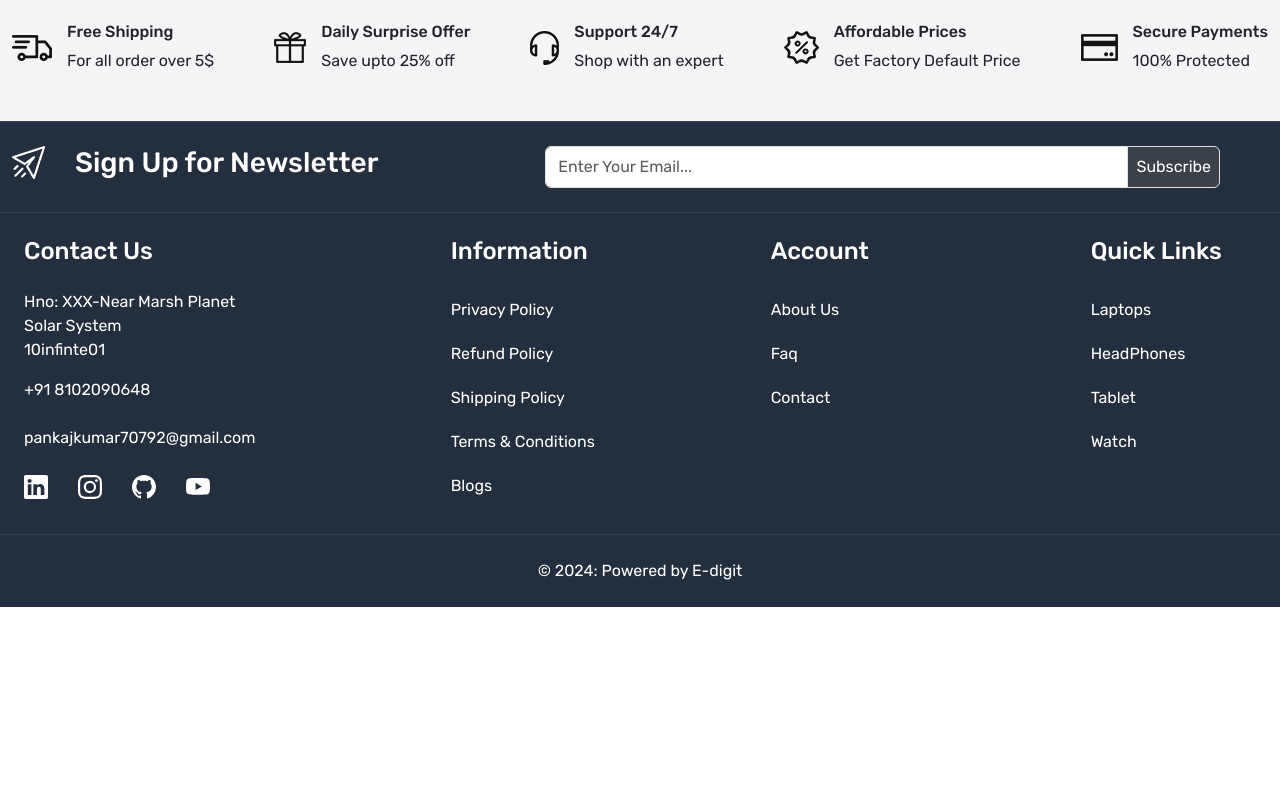
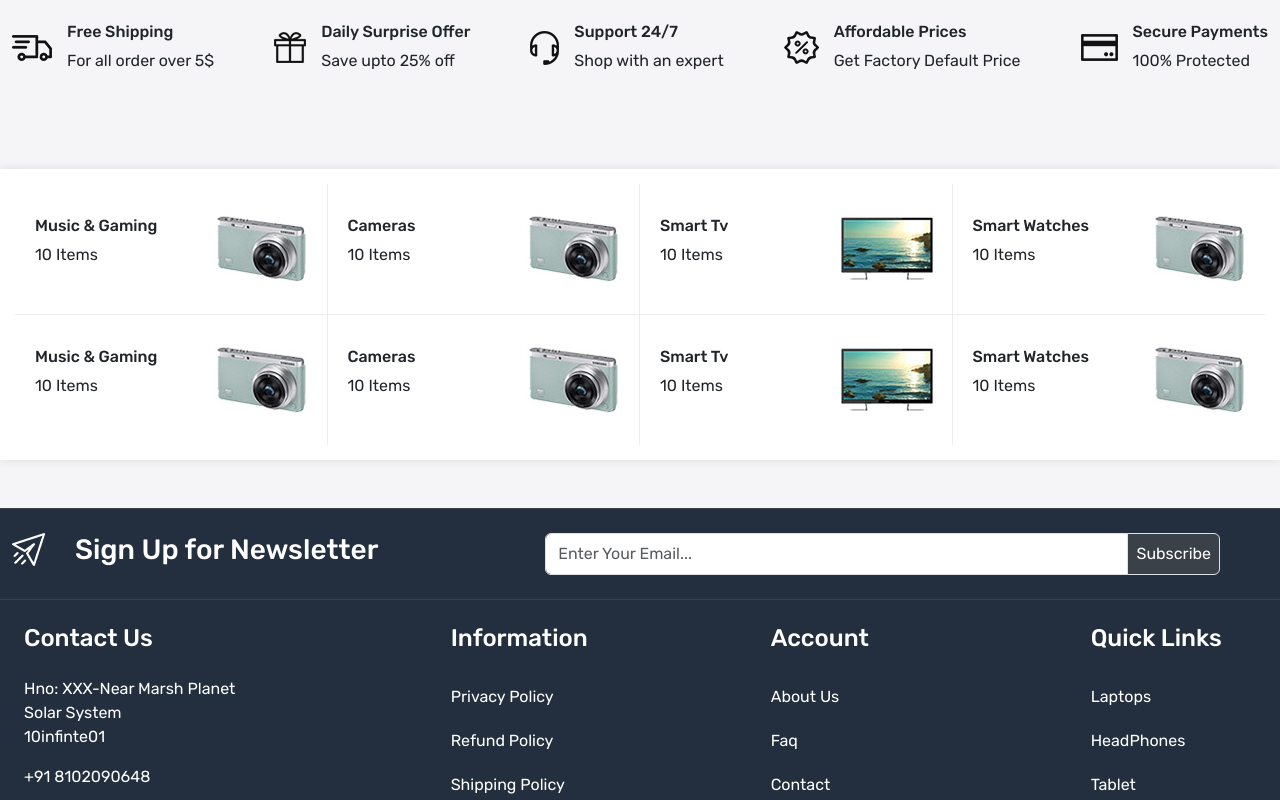
Before and after one commit to Pankaj-krCP/ecommerce-fe, a React (Create React App) app: page / in a window 1280 px wide. Shown: the part 720-1520 px from the top of the page. Before the commit the page ends 1327 px from the top, so only its background shows below. Built offline with nearby package versions, Linux system fonts and the light colour scheme.

Commit message:
categories section home page

```diff
--- a/src/App.css
+++ b/src/App.css
@@ -11,6 +11,7 @@
   --color-232f3e: #232f3e;
   --color-bf4800: #bf4800;
   --color-f5f5f7: #f5f5f7;
+  --color-ededed: #ededed;
 }
 
 body {
@@ -190,4 +191,37 @@ footer .input-group-text {
   background-color: var(--color-f5f5f7);
 }
 /* home-wrapper 2 ends here */
+/* categories section */
+.categories {
+  background-color: white;
+  box-shadow: 0 0 10px #0000001a;
+  padding: 15px;
+}
+.categories > div {
+  width: 25%;
+  padding: 10px 10px 10px 20px;
+}
+
+.categories > div > div {
+  width: 60%;
+}
+.categories > div:nth-child(1),
+.categories > div:nth-child(2),
+.categories > div:nth-child(3),
+.categories > div:nth-child(4) {
+  border-bottom: 1px solid var(--color-ededed);
+}
+
+.categories > div:nth-child(1),
+.categories > div:nth-child(2),
+.categories > div:nth-child(3) {
+  border-right: 1px solid var(--color-ededed);
+}
+
+.categories > div:nth-child(5),
+.categories > div:nth-child(6),
+.categories > div:nth-child(7) {
+  border-right: 1px solid var(--color-ededed);
+}
+/* categories section ends here */
 /* Home Page Ends Here */
--- a/src/componenets/Footer.js
+++ b/src/componenets/Footer.js
@@ -56,17 +56,17 @@ const Footer = () => {
                 pankajkumar70792@gmail.com
               </a>
               <div className="social_icon d-flex align-items-center gap-30 mt-4">
-                <a href="" alt="social icon">
-                  <BsLinkedin className="text-white fs-4" />
+                <a href="#" className="text-white" alt="social icon">
+                  <BsLinkedin className="fs-4" />
                 </a>
-                <a href="" alt="social icon">
-                  <BsInstagram className="text-white fs-4" />
+                <a href="#" className="text-white" alt="social icon">
+                  <BsInstagram className="fs-4" />
                 </a>
-                <a href="" alt="social icon">
-                  <BsGithub className="text-white fs-4" />
+                <a href="#" className="text-white" alt="social icon">
+                  <BsGithub className="fs-4" />
                 </a>
-                <a href="" alt="social icon">
-                  <BsYoutube className="text-white fs-4" />
+                <a href="#" className="text-white" alt="social icon">
+                  <BsYoutube className="fs-4" />
                 </a>
               </div>
             </div>
--- a/src/pages/Home.js
+++ b/src/pages/Home.js
@@ -134,6 +134,72 @@ const Home = () => {
           </div>
         </div>
       </section>
+      <section className="home-wrapper-2 py-5">
+        <div className="conatiner-xxl">
+          <div className="row">
+            <div className="col-12">
+              <div className="categories d-flex flex-wrap justify-content-between align-items-center">
+                <div className="d-flex gap-30 align-items-center">
+                  <div>
+                    <h6>Music & Gaming</h6>
+                    <p>10 Items</p>
+                  </div>
+                  <img src="images/camera.jpg" alt="camera" />
+                </div>
+                <div className="d-flex gap-30 align-items-center">
+                  <div>
+                    <h6>Cameras</h6>
+                    <p>10 Items</p>
+                  </div>
+                  <img src="images/camera.jpg" alt="camera" />
+                </div>
+                <div className="d-flex gap-30 align-items-center">
+                  <div>
+                    <h6>Smart Tv</h6>
+                    <p>10 Items</p>
+                  </div>
+                  <img src="images/tv.jpg" alt="camera" />
+                </div>
+                <div className="d-flex gap-30 align-items-center">
+                  <div>
+                    <h6>Smart Watches</h6>
+                    <p>10 Items</p>
+                  </div>
+                  <img src="images/camera.jpg" alt="camera" />
+                </div>
+                <div className="d-flex gap-30 align-items-center">
+                  <div>
+                    <h6>Music & Gaming</h6>
+                    <p>10 Items</p>
+                  </div>
+                  <img src="images/camera.jpg" alt="camera" />
+                </div>
+                <div className="d-flex gap-30 align-items-center">
+                  <div>
+                    <h6>Cameras</h6>
+                    <p>10 Items</p>
+                  </div>
+                  <img src="images/camera.jpg" alt="camera" />
+                </div>
+                <div className="d-flex gap-30 align-items-center">
+                  <div>
+                    <h6>Smart Tv</h6>
+                    <p>10 Items</p>
+                  </div>
+                  <img src="images/tv.jpg" alt="camera" />
+                </div>
+                <div className="d-flex gap-30 align-items-center">
+                  <div>
+                    <h6>Smart Watches</h6>
+                    <p>10 Items</p>
+                  </div>
+                  <img src="images/camera.jpg" alt="camera" />
+                </div>
+              </div>
+            </div>
+          </div>
+        </div>
+      </section>
     </>
   );
 };
```
